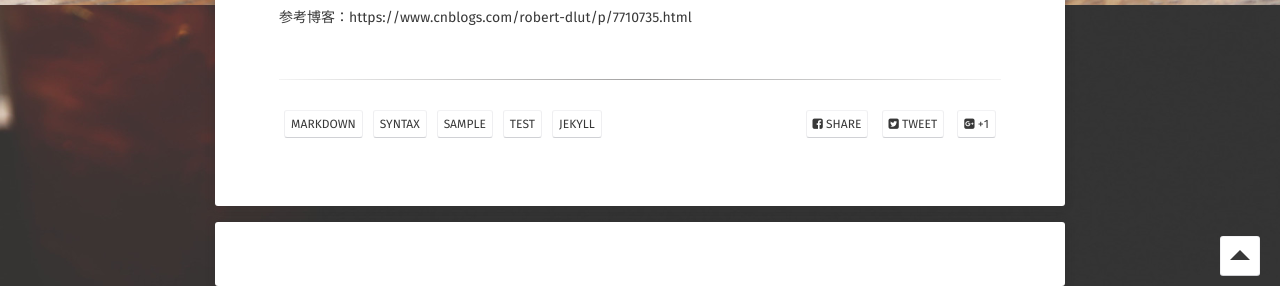
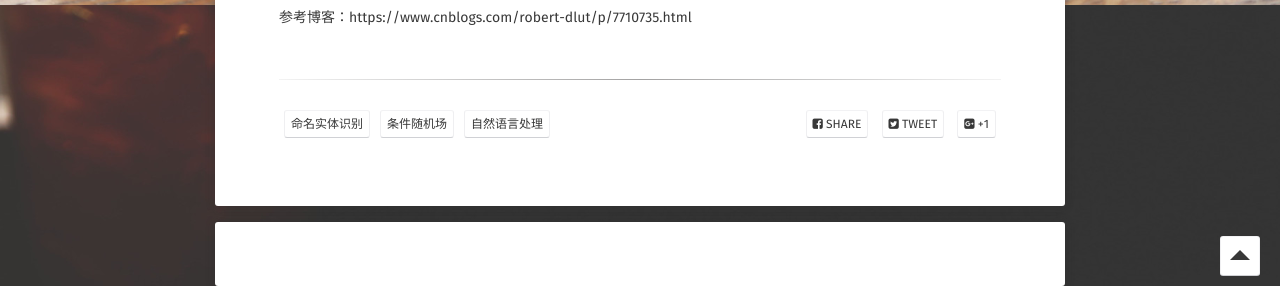
Before and after one commit to binEleanor/binEleanor.github.io, a Jekyll site: the page built from _posts/2019-08-02-实体识别和关系抽取.md, in a window 1280 px wide and 900 px high, scrolled down 2981 px. Shown: the part 614-900 px from the top of the window. Built offline with Jekyll 4.4.1, drawn with Linux system fonts in a browser that asks for light colours; some web fonts are replaced; formulas are drawn with MathJax 3; comment, search, counter and statistics services are not loaded.

Commit message:
Update 2019-08-02-实体识别和关系抽取.md

```diff
--- a/_posts/2019-08-02-实体识别和关系抽取.md
+++ b/_posts/2019-08-02-实体识别和关系抽取.md
@@ -4,11 +4,9 @@ title:  "实体识别和关系抽取"
 date:   2018-08-02
 excerpt: "本文主要介绍命名实体识别和关系抽取，命名实体识别着重介绍条件随机场"
 tag:
-- markdown
-- syntax
-- sample
-- test
-- jekyll
+- 命名实体识别
+- 条件随机场
+- 自然语言处理
 comments: true
 ---
 
```
